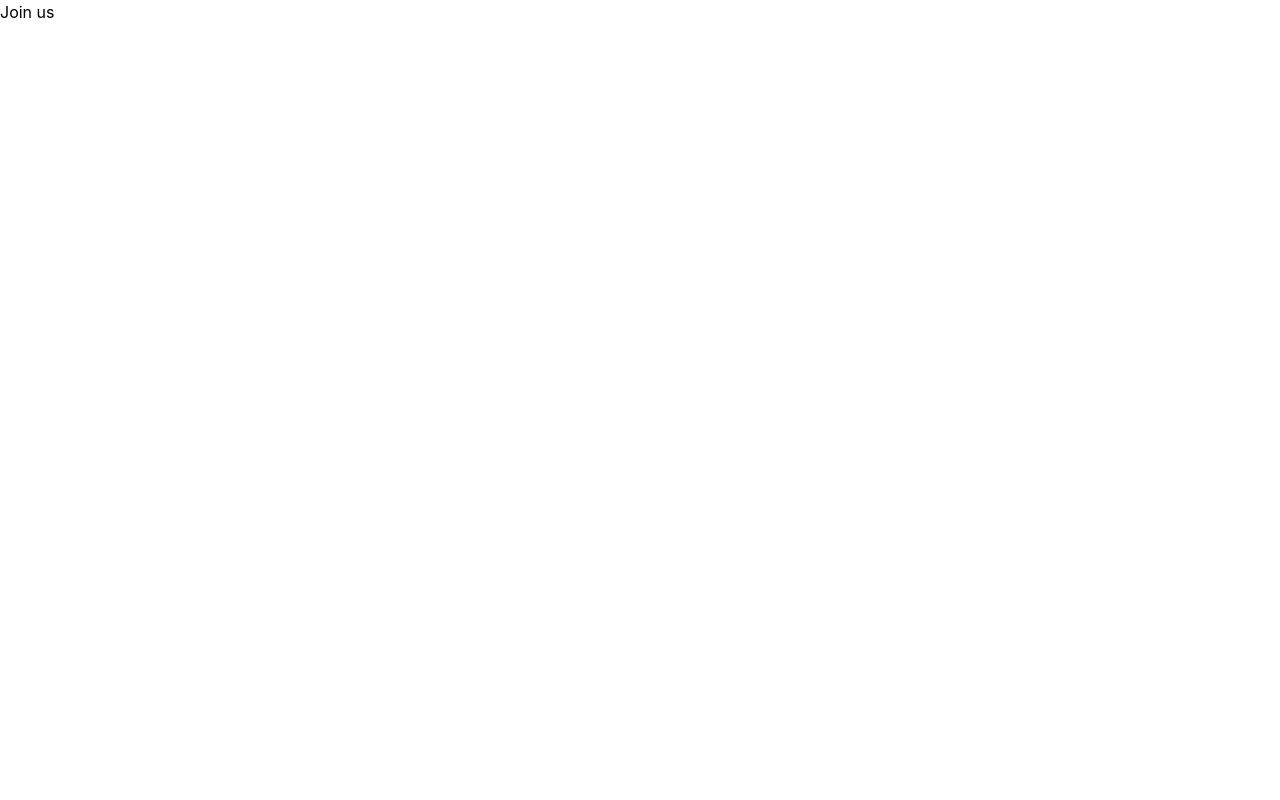
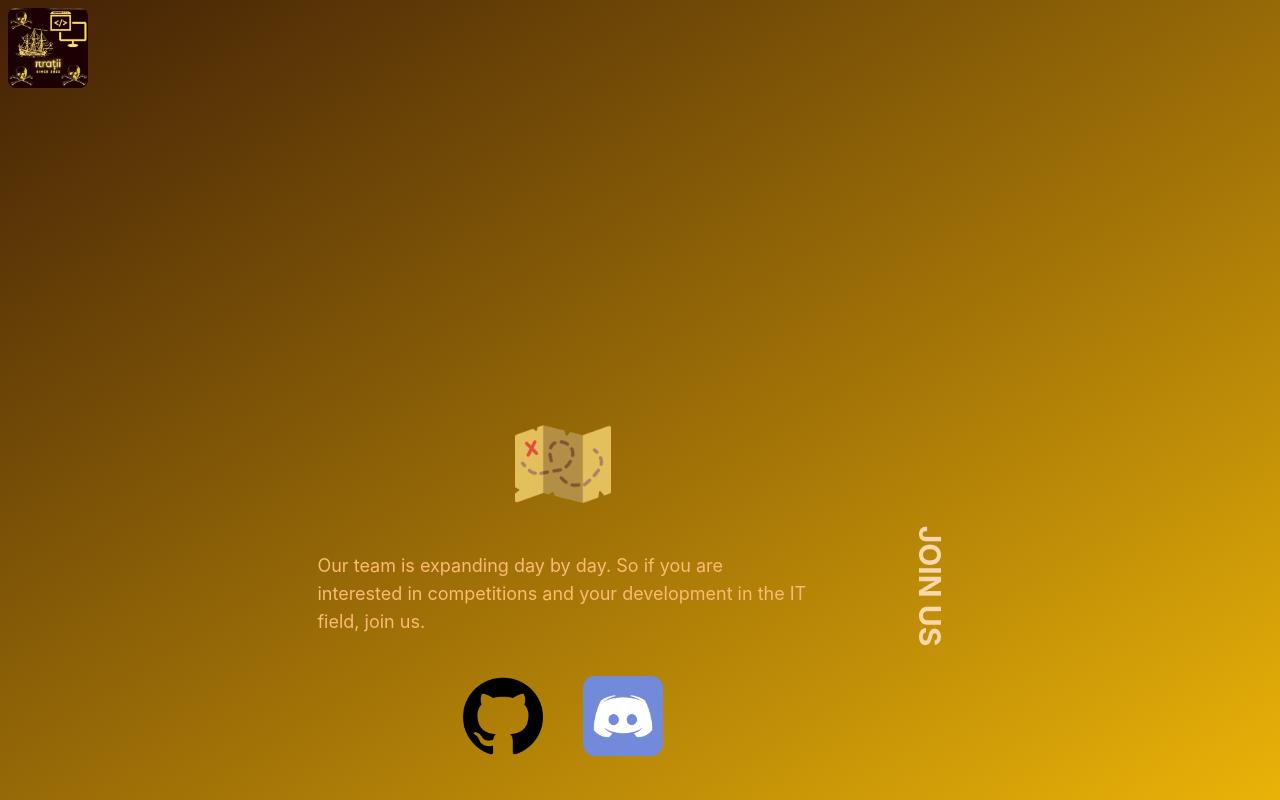
Before and after one commit to piratzii-tm/piratzii_react_website, a React (Create React App) app in the folder website/: page /join in a window 1280 px wide. Built offline with nearby package versions, Linux system fonts and the light colour scheme.

Commit message:
Join us page done

```diff
--- a/website/src/components/Screens/Join.js
+++ b/website/src/components/Screens/Join.js
@@ -1,8 +1,38 @@
+import Navbar from "../Navbar";
+import OneProject from "../OneProject";
+import {useRef} from "react";
+
 export default function Join() {
 
+    const ref = useRef(null);
+
+    const handleClick = () => {
+        ref.current?.scrollIntoView({behavior: 'smooth'});
+    };
+
     return (
-        <div>
-            <h1>Join us</h1>
+        <div className="h-full">
+            <div className="flex items-center flex-col h-screen bg-gradient-to-br from-yellow-950 to-yellow-500">
+                <Navbar title={"Join us"}/>
+                <div className="flex flex-col md:flex-row w-3/5 h-fit gap-3 md:gap-0 md:items-center md:mt-80">
+                    <h1 className="block md:hidden text-2xl text-orange-200 md:text-3xl font-bold">JOIN US</h1>
+                    <div className="flex flex-col w-4/5 items-center gap-10 ">
+                        <img src={require("../../images/join.png")} className="hidden md:block group-hover:hidden h-20 w-20 md:h-24 md:w-24"/>
+                        <p className="text-lg text-orange-300 md:w-4/5 ">
+                            Our team is expanding day by day. So if you are interested in competitions and your
+                            development in the IT field, join us.
+                        </p>
+
+                        <div className="flex flex-col md:flex-row gap-10">
+                            <a target="#" href={"https://github.com/piratzii-tm"}><img src={require("../../images/github.png")} className="h-20 w-20"/></a>
+                            <a target="#" href={"https://discord.gg/7bzyyafX"}><img src={require("../../images/discord.png")} className="h-20 w-20"/></a>
+                        </div>
+
+                    </div>
+                    <h1 className="hidden md:block md:rotate-90 text-2xl text-orange-200 md:text-3xl font-bold items-center">JOIN US</h1>
+                </div>
+
+            </div>
         </div>
     )
 }
```
Also changed, not shown: website/src/images/discord.png (added).
